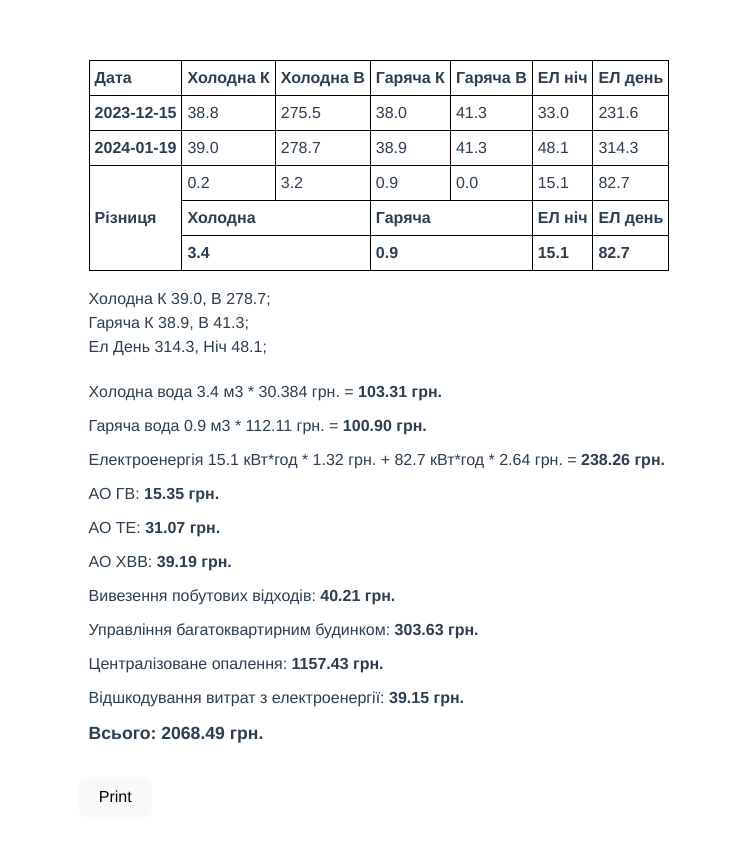
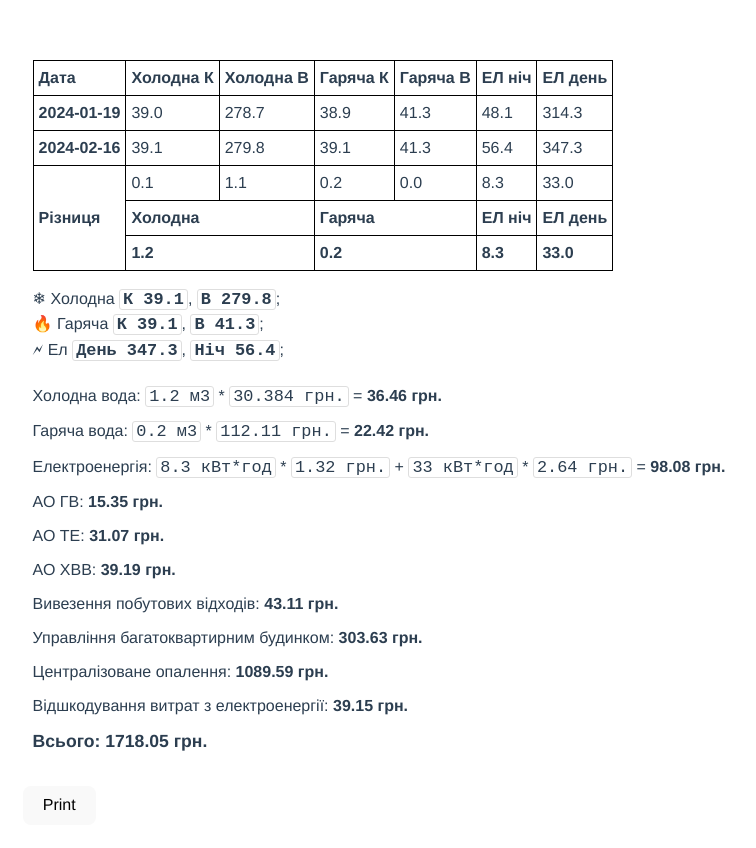
Before and after one commit to yevgen-grytsay/counters-simple, a Vue app: page / in a window 1280 px wide. Shown: the top 848 px of the page, without its empty margins (261-1017 px from the left). Built offline with nearby package versions, Linux system fonts and the light colour scheme.

Commit message:
visual improvements

```diff
--- a/src/App.vue
+++ b/src/App.vue
@@ -4,14 +4,14 @@
     <Counters id="counters-summary"></Counters>
     <!-- <p>{{dateToday}}</p> -->
     <div class="bill-row">
-      {{ coldWaterLabel }} = <strong>{{ coldWaterTotal }} грн.</strong>
+      <span v-html="coldWaterLabel"></span> = <strong><span v-html="coldWaterTotal"></span> грн.</strong>
     </div>
     <div class="bill-row">
-      {{ hotWaterLabel }} = <strong>{{ hotWaterTotal }} грн.</strong>
+      <span v-html="hotWaterLabel"></span> = <strong>{{ hotWaterTotal }} грн.</strong>
     </div>
     <div class="bill-row">
-      Електроенергія {{ electricityHint }} =
-      <strong>{{ electricityTotal }} грн.</strong>
+      <span v-html="electricityHint"></span> =
+      <strong><span v-html="electricityTotal"></span> грн.</strong>
     </div>
     <div v-for="item in bills" class="bill-row">
       {{ item.title }}: <strong>{{ item.value }} грн.</strong>
@@ -47,12 +47,12 @@ export default {
       const sumString = diffValues.map((item) => item.diff).join(' + ');
 
       if (false) {
-        return `Холодна вода (${sumString}) ${this.counters.coldWater.units} * ${this.counters.coldWater.rate} ${this.counters.coldWater.rateUnits}`;
+        return `Холодна вода (${sumString}) ${this.tariffMap.coldWater.units} * ${this.tariffMap.coldWater.rate} ${this.tariffMap.coldWater.rateUnits}`;
       }
 
       const hotWaterTotal = this.coldWaterTotalCounters.toFixed(1);
 
-      return `Холодна вода ${hotWaterTotal} ${this.counters.coldWater.units} * ${this.counters.coldWater.rate} ${this.counters.coldWater.rateUnits}`;
+      return `Холодна вода: <span class="value">${hotWaterTotal} ${this.tariffMap.coldWater.units}</span> * <span class="value">${this.tariffMap.coldWater.rate} ${this.tariffMap.coldWater.rateUnits}</span>`;
     },
     hotWaterLabel() {
       const diffValues = this.diffs.filter(
@@ -61,12 +61,12 @@ export default {
       const sumString = diffValues.map((item) => item.diff).join(' + ');
 
       if (false) {
-        return `Гаряча вода (${sumString}) ${this.counters.hotWater.units} * ${this.counters.hotWater.rate} ${this.counters.hotWater.rateUnits}`;
+        return `Гаряча вода (${sumString}) <span class="value">${this.tariffMap.hotWater.units}</span> * <span class="value">${this.tariffMap.hotWater.rate} ${this.tariffMap.hotWater.rateUnits}</span>`;
       }
 
       const coldWaterTotal = this.hotWaterTotalCounters.toFixed(1);
 
-      return `Гаряча вода ${coldWaterTotal} ${this.counters.hotWater.units} * ${this.counters.hotWater.rate} ${this.counters.hotWater.rateUnits}`;
+      return `Гаряча вода: <span class="value">${coldWaterTotal} ${this.tariffMap.hotWater.units}</span> * <span class="value">${this.tariffMap.hotWater.rate} ${this.tariffMap.hotWater.rateUnits}</span>`;
 
     },
     coldWaterTotalCounters() {
@@ -86,12 +86,12 @@ export default {
       return sum;
     },
     coldWaterTotal() {
-      const result = this.coldWaterTotalCounters * this.counters.coldWater.rate;
+      const result = this.coldWaterTotalCounters * this.tariffMap.coldWater.rate;
 
       return result.toFixed(2);
     },
     hotWaterTotal() {
-      const result = this.hotWaterTotalCounters * this.counters.hotWater.rate;
+      const result = this.hotWaterTotalCounters * this.tariffMap.hotWater.rate;
 
       return result.toFixed(2);
     },
@@ -103,7 +103,7 @@ export default {
           (item) => item.rateKey === 'electricityNight'
       );
 
-      return `${nightDiff.diff} ${this.counters.electricityNight.units} * ${this.counters.electricityNight.rate} ${this.counters.electricityNight.rateUnits} + ${dayDiff.diff} ${this.counters.electricityDay.units} * ${this.counters.electricityDay.rate} ${this.counters.electricityDay.rateUnits}`;
+      return `Електроенергія: <span class="value">${nightDiff.diff} ${this.tariffMap.electricityNight.units}</span> * <span class="value">${this.tariffMap.electricityNight.rate} ${this.tariffMap.electricityNight.rateUnits}</span> + <span class="value">${dayDiff.diff} ${this.tariffMap.electricityDay.units}</span> * <span class="value">${this.tariffMap.electricityDay.rate} ${this.tariffMap.electricityDay.rateUnits}</span>`;
     },
     electricityTotal() {
       const dayDiff = this.diffs.find(
@@ -113,8 +113,8 @@ export default {
           (item) => item.rateKey === 'electricityNight'
       );
       const total =
-          dayDiff.diff * this.counters.electricityDay.rate +
-          nightDiff.diff * this.counters.electricityNight.rate;
+          dayDiff.diff * this.tariffMap.electricityDay.rate +
+          nightDiff.diff * this.tariffMap.electricityNight.rate;
 
       return total.toFixed(2);
     },
@@ -122,7 +122,7 @@ export default {
       const list = [];
 
       this.counterKeys.forEach((key) => {
-        const rate = this.counters[key].rate;
+        const rate = this.tariffMap[key].rate;
         const diffValues = this.diffs.filter((item) => item.rateKey === key);
         const sumString = diffValues.map((item) => item.diff).join(' + ');
         const diffTotal = diffValues.reduce(
@@ -156,7 +156,7 @@ export default {
       let total = 0;
 
       const counterSum = this.counterKeys.reduce((sum, key) => {
-        const rate = this.counters[key].rate;
+        const rate = this.tariffMap[key].rate;
         const values = this.diffs.filter((item) => item.rateKey === key);
         const diffTotal = values.reduce((total, item) => total + item.diff, 0);
         const result = diffTotal * rate;
@@ -181,7 +181,7 @@ export default {
         'electricityNight',
         'electricityDay',
       ],
-      counters: {
+      tariffMap: {
         coldWater: {
           rate: 30.384,
           units: 'м3',
@@ -259,7 +259,7 @@ export default {
         },
         {
           title: 'Вивезення побутових відходів',
-          value: 40.21,
+          value: 43.11,
           group: '',
         },
         {
@@ -269,7 +269,7 @@ export default {
         },
         {
           title: 'Централізоване опалення',
-          value: 1157.43,
+          value: 1089.59,
           group: '',
         },
         {
@@ -330,4 +330,12 @@ export default {
   font-weight: bold;
   font-size: 110%;
 }
+.value {
+  font-family: monospace;
+  font-size: 1.3em;
+  //font-weight: bold;
+  border: 1px solid #dedede;
+  border-radius: 3px;
+  padding: 0 3px;
+}
 </style>
--- a/src/components/Counters.vue
+++ b/src/components/Counters.vue
@@ -4,8 +4,19 @@ import { curValueFixed } from '../store.js';
 
 <template>
   <p>
-    Холодна К {{ curValueFixed('coldWater-kitchen') }}, В {{ curValueFixed('coldWater-bathroom') }};
-    <br>Гаряча К {{ curValueFixed('hotWater-kitchen') }}, В {{ curValueFixed('hotWater-bathroom') }};
-    <br>Ел День {{ curValueFixed('electricity-day') }}, Ніч {{ curValueFixed('electricity-night') }};
+    <span>❄</span> Холодна <span class="value">К {{ curValueFixed('coldWater-kitchen') }}</span>, <span class="value">В {{ curValueFixed('coldWater-bathroom') }}</span>;
+    <br><span>🔥</span> Гаряча <span class="value">К {{ curValueFixed('hotWater-kitchen') }}</span>, <span class="value">В {{ curValueFixed('hotWater-bathroom') }}</span>;
+    <br><span>🗲</span> Ел <span class="value">День {{ curValueFixed('electricity-day') }}</span>, <span class="value">Ніч {{ curValueFixed('electricity-night') }}</span>;
   </p>
 </template>
+
+<style scoped>
+.value {
+  font-family: monospace;
+  font-size: 1.3em;
+  font-weight: bold;
+  border: 1px solid #dedede;
+  border-radius: 3px;
+  padding: 0 3px;
+}
+</style>
--- a/src/store.js
+++ b/src/store.js
@@ -1,6 +1,6 @@
 
-const prevDateStr = '2023-12-15';
-const curDateStr = '2024-01-19';
+const prevDateStr = '2024-01-19';
+const curDateStr = '2024-02-16';
 const snapshotList = [
     {
         dateStr: '2023-10-15',
@@ -144,6 +144,41 @@ const snapshotList = [
             },
         ],
     },
+    {
+        dateStr: '2024-02-16',
+        values: [
+            {
+                counterKey: 'coldWater-kitchen',
+                resourceKey: 'coldWater',
+                value: 39.1,
+            },
+            {
+                counterKey: 'coldWater-bathroom',
+                resourceKey: 'coldWater',
+                value: 279.8,
+            },
+            {
+                counterKey: 'hotWater-kitchen',
+                resourceKey: 'hotWater',
+                value: 39.1,
+            },
+            {
+                counterKey: 'hotWater-bathroom',
+                resourceKey: 'hotWater',
+                value: 41.3,
+            },
+            {
+                counterKey: 'electricity-day',
+                resourceKey: 'electricity',
+                value: 347.3,
+            },
+            {
+                counterKey: 'electricity-night',
+                resourceKey: 'electricity',
+                value: 56.4,
+            },
+        ],
+    }
 ];
 
 export const prevSnapshot = (() => {
```
